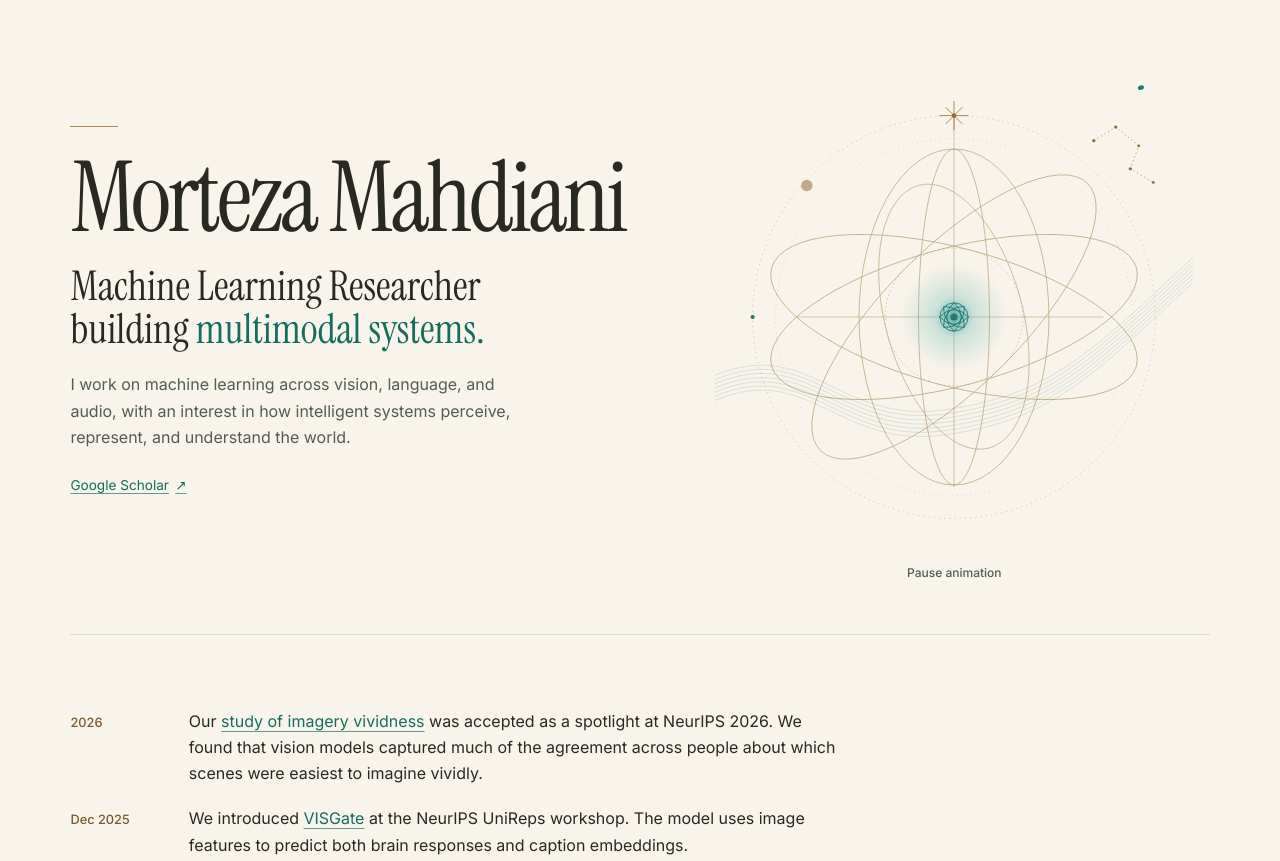
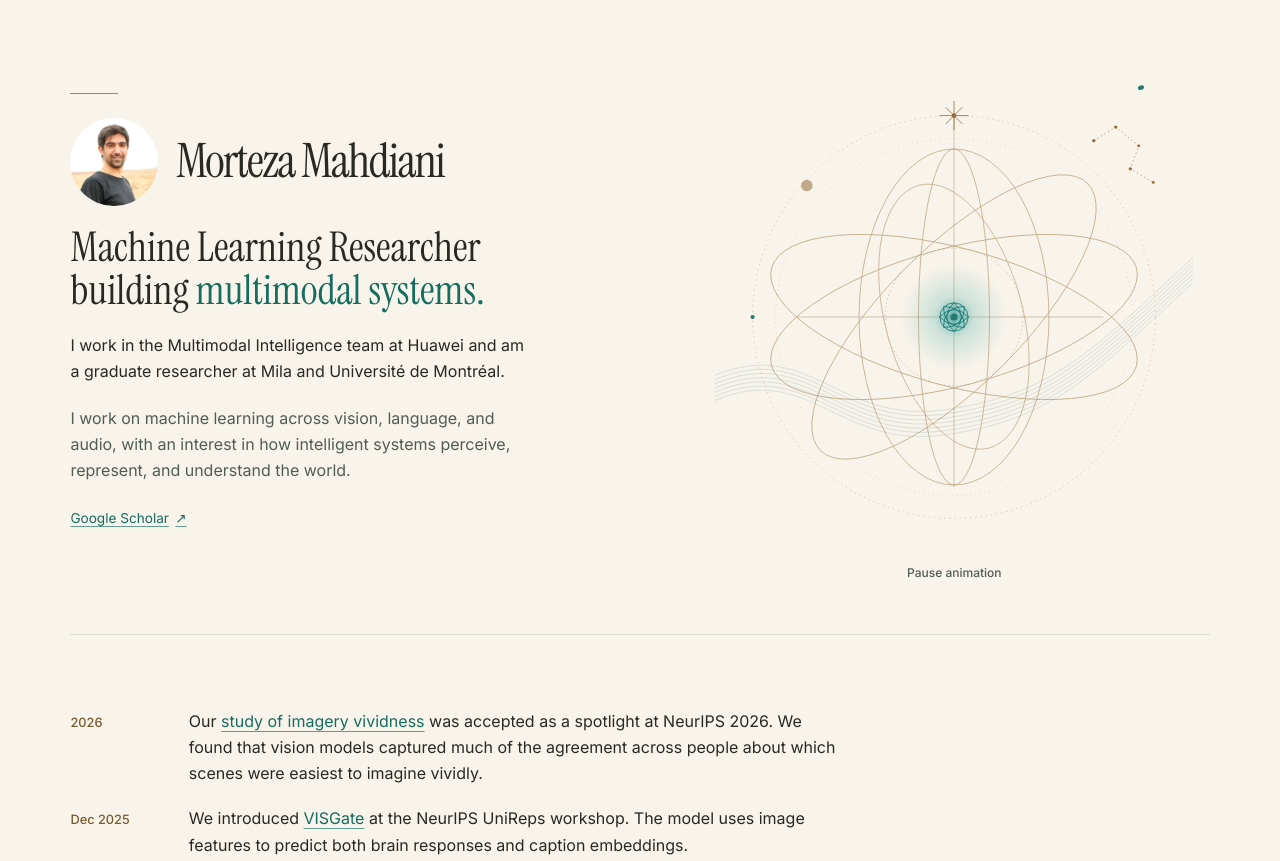
Before and after one commit to morteza-mahdiani/morteza-mahdiani.github.io, a plain HTML site: page index.html in a window 1280 px wide. Shown: the top 861 px of the page. Drawn offline with Linux system fonts and the light colour scheme.

Commit message:
Add LinkedIn portrait and current research affiliations

```diff
--- a/index.html
+++ b/index.html
@@ -20,8 +20,12 @@
   <main id="main" class="shell" tabindex="-1">
     <section class="hero" aria-labelledby="hero-title">
       <div class="hero-copy">
-        <h1 id="hero-title">Morteza Mahdiani</h1>
+        <div class="identity">
+          <img class="portrait" src="images/portrait.jpg" alt="Morteza Mahdiani" width="112" height="112">
+          <h1 id="hero-title">Morteza Mahdiani</h1>
+        </div>
         <p class="role">Machine Learning Researcher<br class="role-break"> building <span>multimodal systems.</span></p>
+        <p class="affiliations">I work in the Multimodal Intelligence team at Huawei and am a graduate researcher at Mila and Université de Montréal.</p>
         <p class="intro">I work on machine learning across vision, language, and audio, with an interest in how intelligent systems perceive, represent, and understand the world.</p>
         <a class="scholar-link" href="https://scholar.google.com/citations?user=xFztGO8AAAAJ&amp;hl=en">Google Scholar <span aria-hidden="true">↗</span></a>
       </div>
--- a/stylesheet.css
+++ b/stylesheet.css
@@ -70,9 +70,29 @@ a:hover { text-decoration-color: currentColor; }
 h1 {
   font-family: var(--serif);
   font-weight: 400;
-  font-size: clamp(3.4rem, 7.65vw, 7rem);
+  font-size: clamp(2.2rem, 3.7vw, 3.4rem);
   line-height: .96;
   letter-spacing: -.035em;
+}
+
+.identity {
+  display: flex;
+  align-items: center;
+  gap: 1.1rem;
+}
+
+.portrait {
+  width: 5.5rem;
+  height: 5.5rem;
+  object-fit: cover;
+  border-radius: 50%;
+  flex-shrink: 0;
+}
+
+.affiliations {
+  max-width: 29rem;
+  margin-top: 1.25rem;
+  color: var(--ink);
 }
 
 .role {
@@ -169,10 +189,11 @@ footer {
 @media (max-width: 760px) {
   .hero { grid-template-columns: 1fr; gap: 1.5rem; padding-bottom: 4rem; }
   .news li { grid-template-columns: 1fr; gap: .15rem; }
-  h1 { font-size: clamp(3.6rem, 11vw, 5.5rem); }
+  h1 { font-size: clamp(2rem, 6.4vw, 3.2rem); }
   .geometry { width: min(100%, 23rem); }
 }
 
 @media (max-width: 370px) {
-  h1 { font-size: 3.2rem; }
+  .identity { gap: .8rem; }
+  .portrait { width: 4rem; height: 4rem; }
 }
```
Also changed, not shown: images/portrait.jpg (added).
